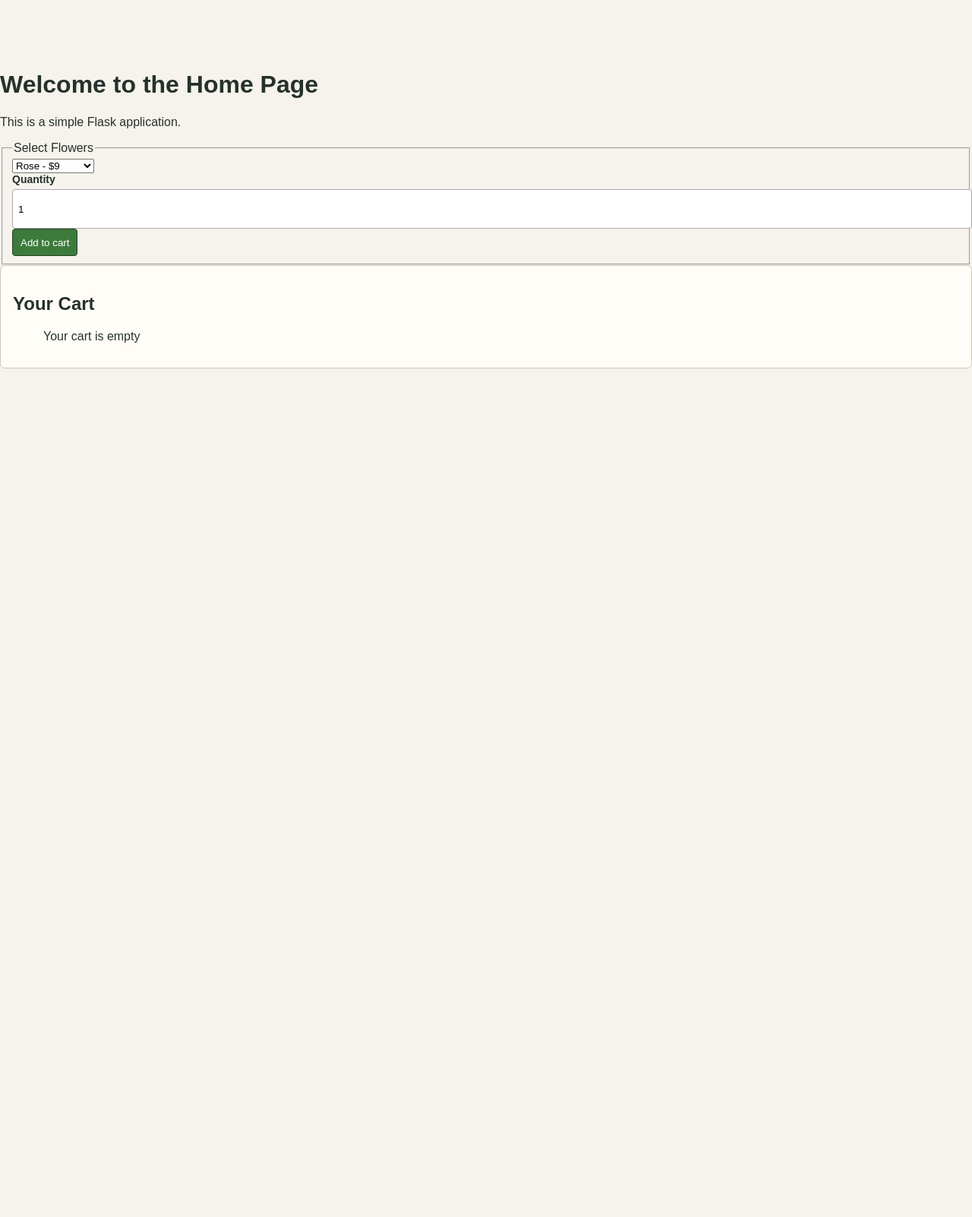
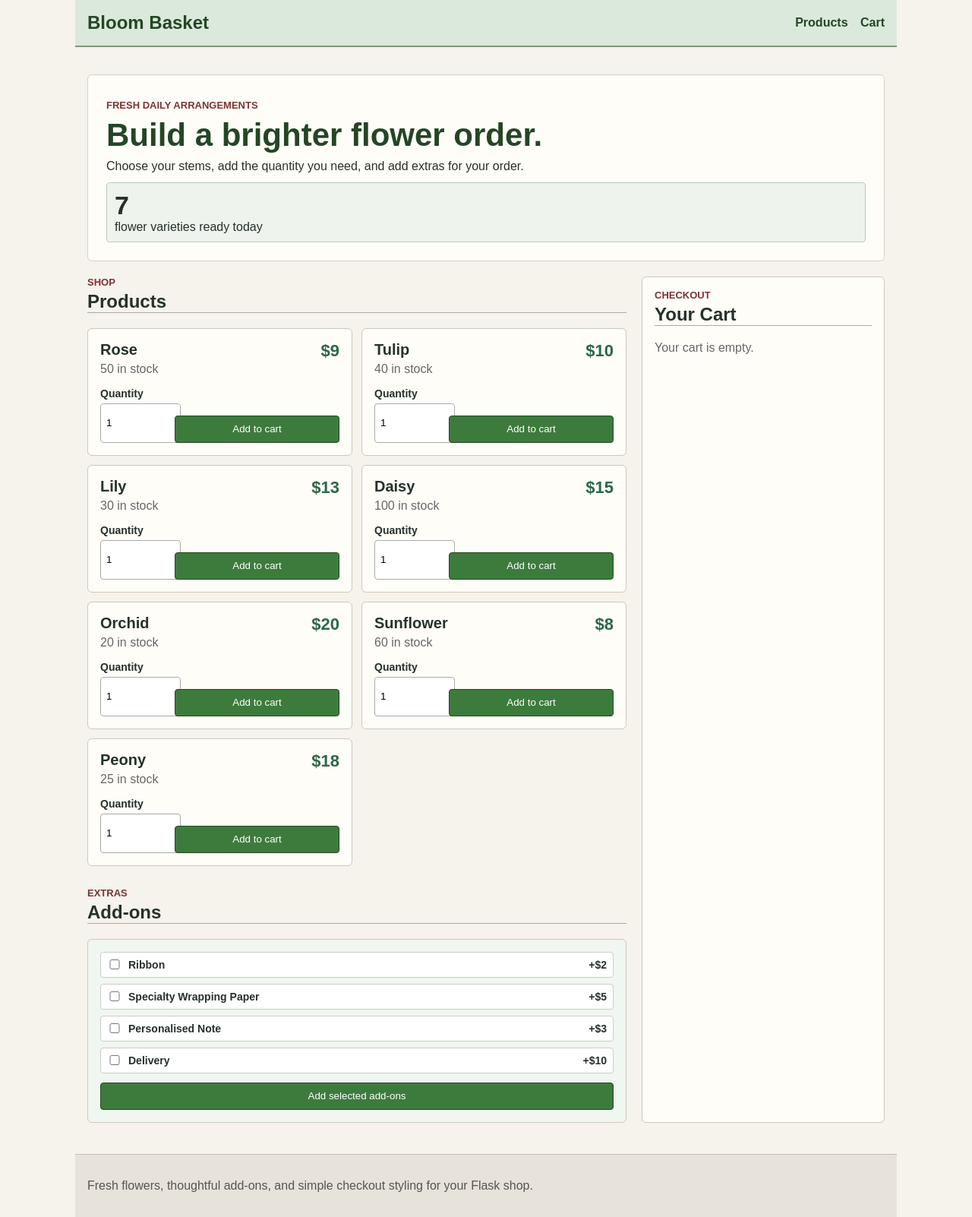
Before and after one commit to Yuvraj-Singh-28/CSC2_Flask_Practise, a Flask app: page / in a window 1280 px wide. Shown: the whole page at 76% size. Before the commit the page ends 485 px from the top, so only its background shows below. Run offline with Flask 3, Linux system fonts and the light colour scheme.

Commit message:
Revamp index page layout and cart functionality for improved user experience

```diff
--- a/templates/index.html
+++ b/templates/index.html
@@ -1,62 +1,116 @@
-<!DOCTYPE html>
-<html lang="en">
-<head>
-    <meta charset="UTF-8">
-    <meta name="viewport" content="width=device-width, initial-scale=1.0">
-    <title>Document</title>
-    <link rel="stylesheet" href="static/css/style.css">
-</head>
-<body>
-    <br>
-    <br>
-    <br>
-    <br>
-    <h1>Welcome to the Home Page</h1>
-    <p>This is a simple Flask application.</p>
+{% extends "base.html" %}
 
+{% block title %}Bloom Basket | Fresh Flowers{% endblock %}
 
+{% block content %}
+<section class="hero">
+    <div class="hero-copy">
+        <p class="eyebrow">Fresh daily arrangements</p>
+        <h1>Build a brighter flower order.</h1>
+        <p>Choose your stems, add the quantity you need, and add extras for your order.</p>
+    </div>
+    <div class="hero-panel">
+        <span class="hero-number">{{ flowers|length }}</span>
+        <span>flower varieties ready today</span>
+    </div>
+</section>
 
-     <form action="{{ url_for('add_to_cart' )}}" method="post">
-        <fieldset>
-             <legend for="flower">Select Flowers</legend>
-             <select name="flower" id="flower">
+{% with messages = get_flashed_messages() %}
+    {% if messages %}
+        <div class="flashes" role="status">
+            {% for message in messages %}
+                <p>{{ message }}</p>
+            {% endfor %}
+        </div>
+    {% endif %}
+{% endwith %}
+
+<section class="shop-layout">
+    <div id="products" class="products-section">
+        <div class="section-heading">
+            <p class="eyebrow">Shop</p>
+            <h2>Products</h2>
+        </div>
+
+        <div class="product-grid">
             {% for flower, details in flowers.items() %}
-            <option value="{{ flower }}">{{ flower }} - ${{ details['price'] }}</option>
+                <form class="product-card" action="{{ url_for('add_to_cart') }}" method="post">
+                    <input type="hidden" name="flower" value="{{ flower }}">
+
+                    <div class="product-card-top">
+                        <div>
+                            <p class="product-name">{{ flower }}</p>
+                            <p class="product-stock">{{ details.stock }} in stock</p>
+                        </div>
+                        <p class="product-price">${{ details.price }}</p>
+                    </div>
+
+                    <div class="product-actions">
+                        <label>
+                            Quantity
+                            <input type="number" name="quantity" value="1" min="1">
+                        </label>
+                        <button type="submit">Add to cart</button>
+                    </div>
+                </form>
             {% endfor %}
-             </select>
-                <label for="quantity">Quantity</label>
-                    <input type="number" name="quantity" value="1" min="1">
-             <button type="submit">Add to cart</button>
-            </fieldset>
-     </form>
-     {% with messages = get_flashed_messages() %}
-        {% if messages %}
-        <ul class="flashes">
-            {% for message in messages %}
-            <li>{{ message }}</li>
-            {% endfor %}
-            </ul>
-            {% endif %}
-        {% endwith %}
-    <div class="cart"   >
-        <h2>Your Cart</h2>
-        {% set cart = cart|default({}) %}
-        <ul>
-        {% if cart %}
+        </div>
 
-        {% for item, details in cart.items() %}
-        <li>{{ item }}: {{ details['quantity'] }}
-     ${{ details['price'] }}
-     = ${{ details['quantity'] * details['price'] }}
-     <a href="{{ url_for('remove_from_cart', item=item) }}">Remove</a>
-     </li>
-     {% endfor %}
-     </ul>
-     {% else %}
-     <p>Your cart is empty</p>
-        {% endif %}
+        <div class="section-heading addons-heading">
+            <p class="eyebrow">Extras</p>
+            <h2>Add-ons</h2>
+        </div>
+
+        <form class="addon-card" action="{{ url_for('add_to_cart') }}" method="post">
+            <div class="addon-options">
+                {% for addon, details in addons.items() %}
+                    <label class="addon-option">
+                        <input type="checkbox" name="addons" value="{{ addon }}">
+                        <span>{{ addon }}</span>
+                        <strong>+${{ details.price }}</strong>
+                    </label>
+                {% endfor %}
+            </div>
+
+            <button class="addon-submit" type="submit">Add selected add-ons</button>
+        </form>
     </div>
 
+    <aside id="cart" class="cart">
+        <div class="section-heading compact">
+            <p class="eyebrow">Checkout</p>
+            <h2>Your Cart</h2>
+        </div>
 
-</body>
-</html>
+        {% if cart %}
+            <div class="cart-items">
+                {% for item, details in cart.items() %}
+                    <div class="cart-row">
+                        <div>
+                            <p>{{ item }}</p>
+                            <span>{{ details.quantity }} x ${{ details.price }}</span>
+                        </div>
+                        <div class="cart-row-actions">
+                            <strong>${{ details.quantity * details.price }}</strong>
+                            <a href="{{ url_for('remove_item_from_cart', item=item) }}">Remove</a>
+                        </div>
+                    </div>
+                {% endfor %}
+            </div>
+
+            <div class="cart-totals">
+                <p><span>Subtotal</span><strong>${{ totals.subtotal }}</strong></p>
+                <p class="total"><span>Total</span><strong>${{ totals.total }}</strong></p>
+            </div>
+
+            <form action="{{ url_for('clear_cart') }}" method="post">
+                <button class="secondary-button" type="submit">Clear cart</button>
+            </form>
+            <br>
+            <button class="secondary-button" type="submit">Place Order</button>
+        {% else %}
+            <p class="empty-cart">Your cart is empty.</p>
+        {% endif %}
+    </aside>
+</section>
+{% endblock %}
```
